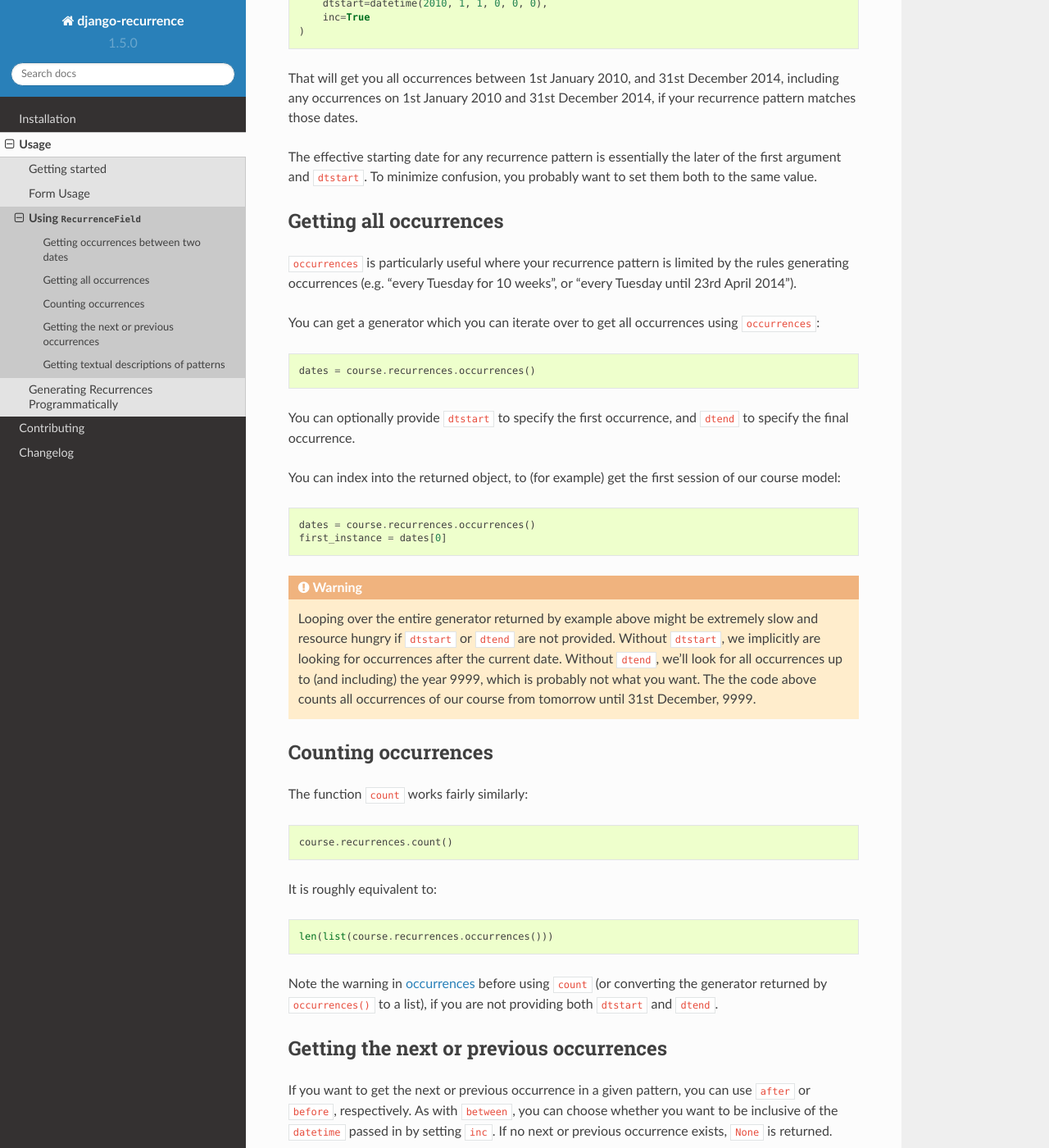
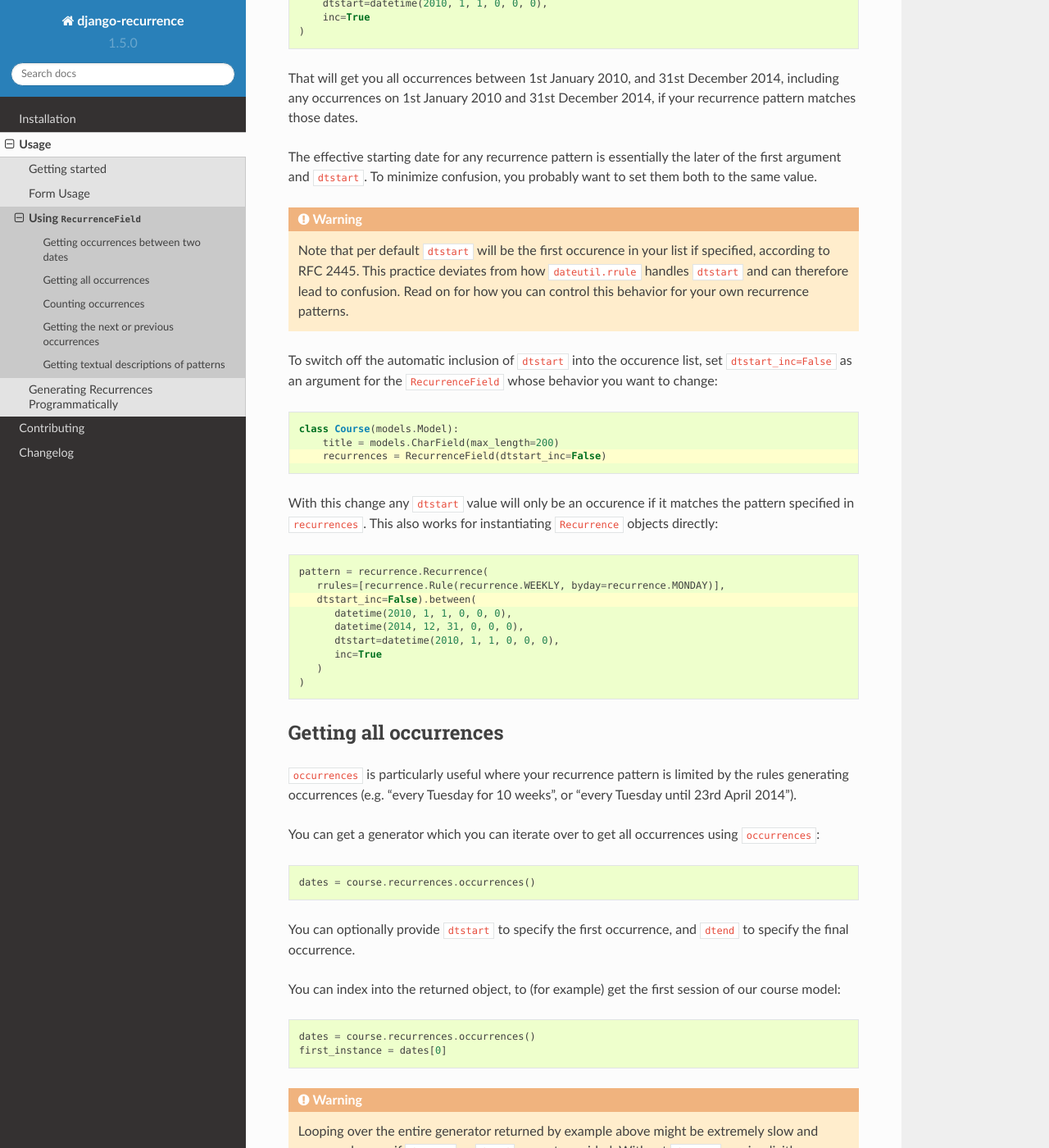
Before and after one commit to jazzband/django-recurrence, a Sphinx documentation site: the page built from docs/usage/recurrence_field.rst, in a window 1280 px wide and 1400 px high, scrolled down 1267 px. Shown: the whole window at 82% size. Built offline with Sphinx 7.4.7 and the Read the Docs theme 2.0.0, drawn with Linux system fonts in a browser that asks for light colours.

Commit message:
Documentation of dtstart handling

```diff
--- a/docs/usage/recurrence_field.rst
+++ b/docs/usage/recurrence_field.rst
@@ -75,6 +75,42 @@ December 2014, if your recurrence pattern matches those dates.
 The effective starting date for any recurrence pattern is essentially
 the later of the first argument and ``dtstart``. To minimize
 confusion, you probably want to set them both to the same value.
+
+.. warning::
+
+   Note that per default ``dtstart`` will be the first occurence in
+   your list if specified, according to RFC 2445. This practice
+   deviates from how ``dateutil.rrule`` handles ``dtstart`` and can
+   therefore lead to confusion. Read on for how you can control this
+   behavior for your own recurrence patterns.
+
+To switch off the automatic inclusion of ``dtstart`` into the
+occurence list, set ``dtstart_inc=False`` as an argument for the
+``RecurrenceField`` whose behavior you want to change:
+
+.. code-block:: python
+    :emphasize-lines: 3
+
+    class Course(models.Model):
+        title = models.CharField(max_length=200)
+        recurrences = RecurrenceField(dtstart_inc=False)
+
+With this change any ``dtstart`` value will only be an occurence if
+it matches the pattern specified in ``recurrences``. This also works
+for instantiating ``Recurrence`` objects directly:
+
+.. code-block:: python
+    :emphasize-lines: 3
+
+    pattern = recurrence.Recurrence(
+       rrules=[recurrence.Rule(recurrence.WEEKLY, byday=recurrence.MONDAY)],
+       dtstart_inc=False).between(
+          datetime(2010, 1, 1, 0, 0, 0),
+          datetime(2014, 12, 31, 0, 0, 0),
+          dtstart=datetime(2010, 1, 1, 0, 0, 0),
+          inc=True
+       )
+    )
 
 .. _occurrences:
 
```
